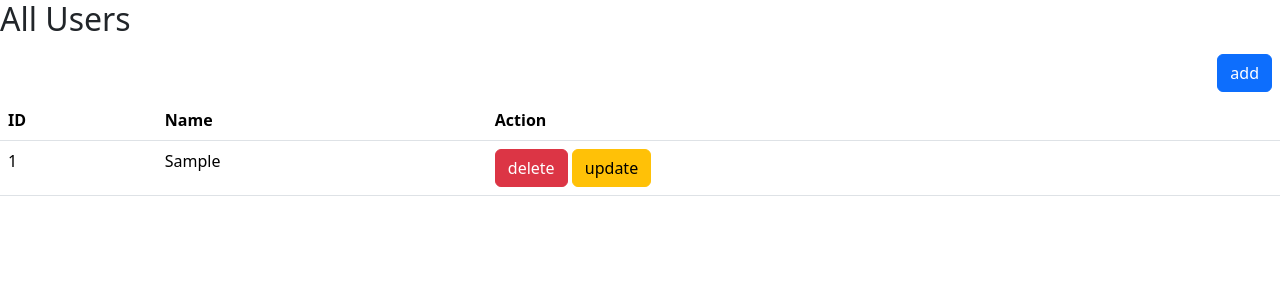
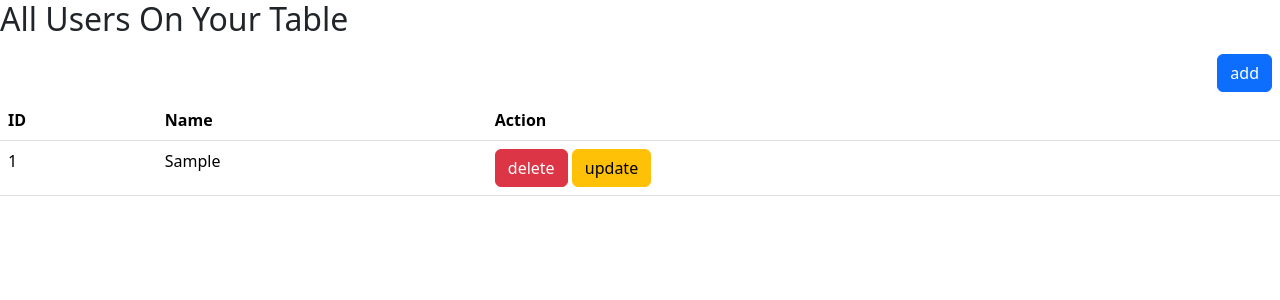
Before and after one commit to YFakihi/Architecture-MVC-StadiumStream, a PHP site: page / in a window 1280 px wide. Shown: the top 300 px of the page. Run offline with PHP 8.4, Linux system fonts and the light colour scheme; tables that the repository leaves empty or names only in its code hold one stand-in row (values such as "Sample post").

Commit message:
CRUD PHP MVC

```diff
--- a/views/layout.php
+++ b/views/layout.php
@@ -9,7 +9,7 @@
 </head>
 <body>
 
-<h2>All Users</h2>
+<h2>All Users On Your Table</h2>
 
 </body>
 </html>
```
